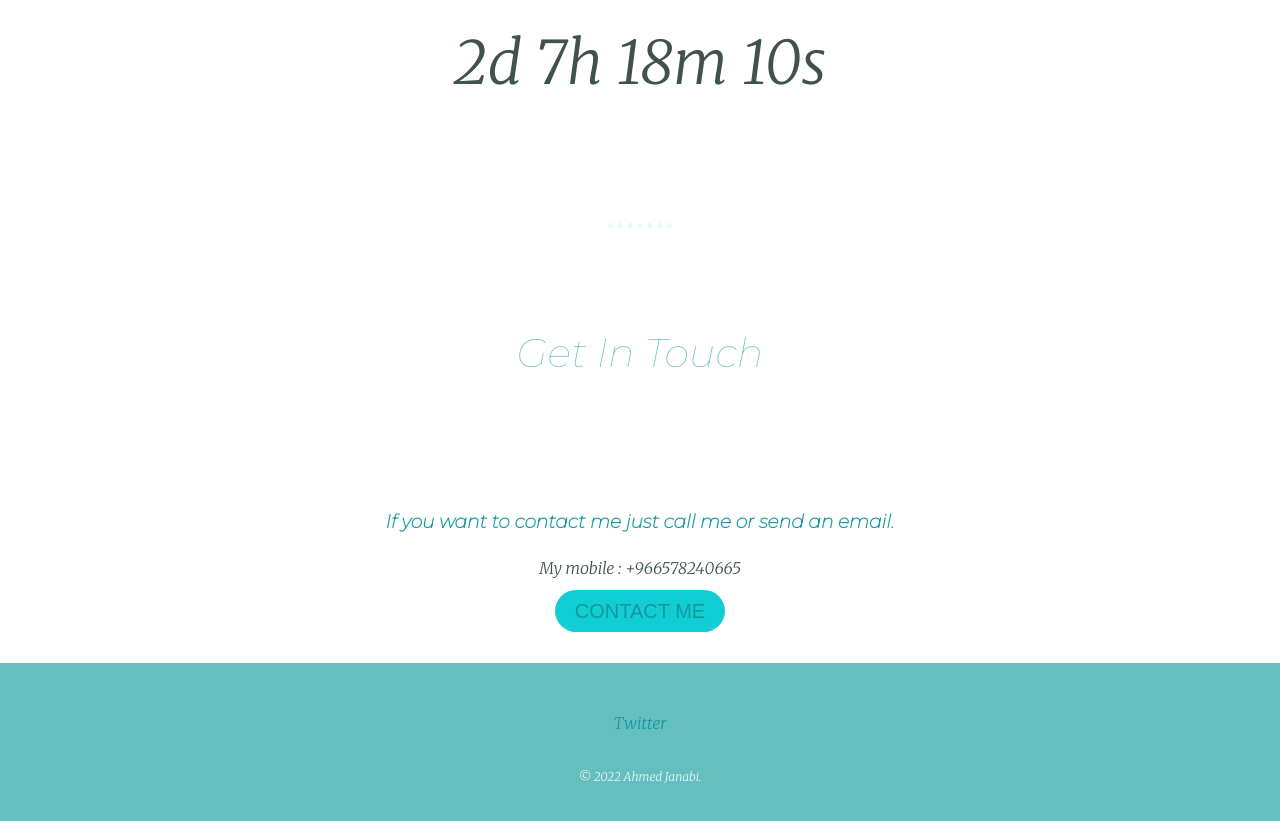
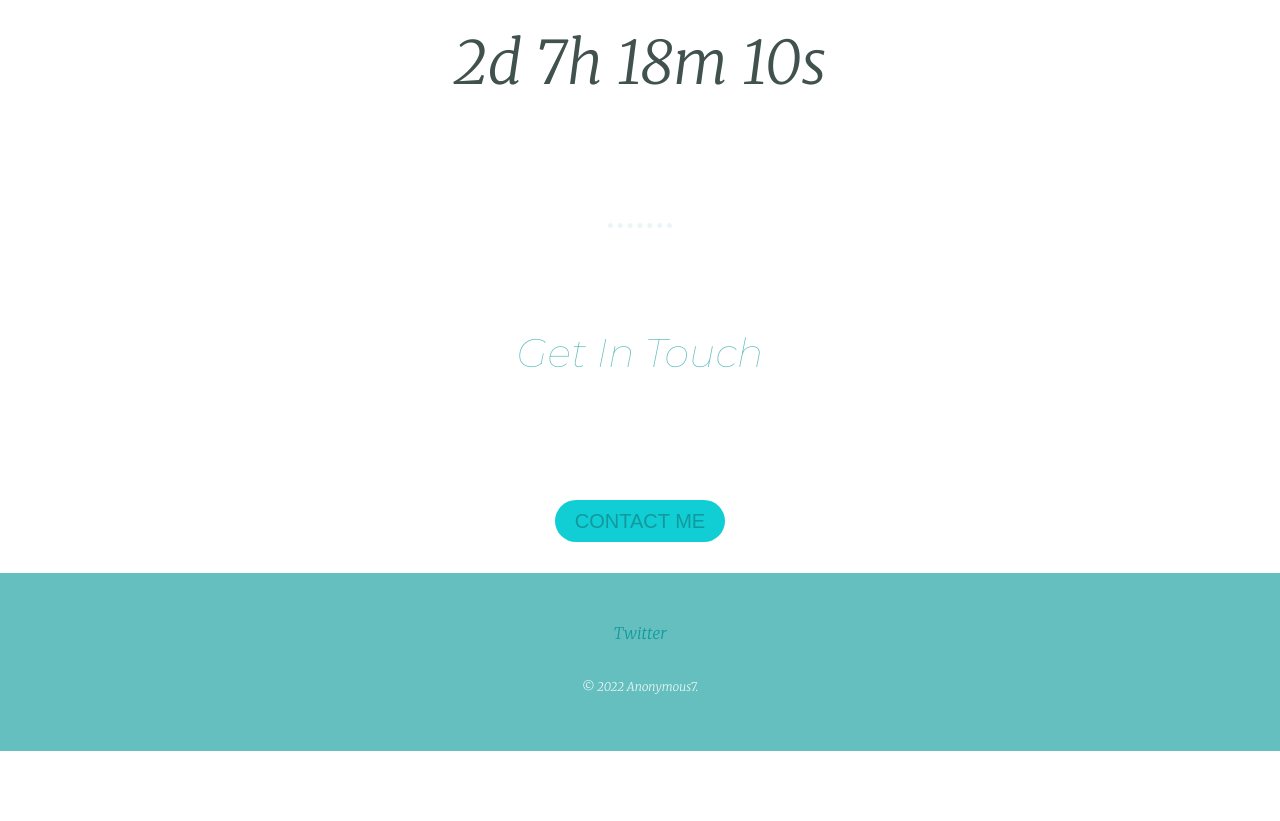
Before and after one commit to xxzoro7xx/Destiny2, a plain HTML site: page index.html in a window 1280 px wide. Shown: the part 1436-2257 px from the top of the page. After the commit the page ends 2187 px from the top, so only its background shows below. Drawn offline with Linux system fonts and the light colour scheme.

Commit message:
Update index.html

```diff
--- a/index.html
+++ b/index.html
@@ -63,14 +63,14 @@
     <hr>
     <div class="contact-me">
       <h2>Get In Touch</h2>
-      <h3>If you want to contact me just call me or send an email.</h3>
-      <p>My mobile : +966578240665</p>
+
+
       <a class="btn" href="mailto:janabiah1@gmail.com">CONTACT ME</a>
     </div>
   </div>
   <div class="bottom-container">
     <a class="footer-link" href="https://twitter.com/Ahmad_15j">Twitter</a>
-    <p class="coptright">© 2022 Ahmed Janabi.</p>
+    <p class="coptright">© 2022 Anonymous7.</p>
   </div>
 
 
```
